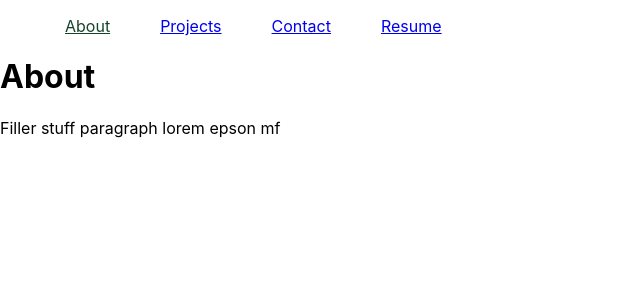
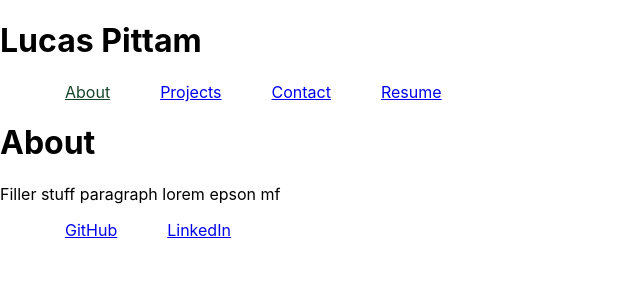
Before and after one commit to lucaspittam/react-portfolio, a React (Create React App) app in the folder react-portfolio/: page / in a window 1280 px wide. Shown: the top 300 px of the page, without its empty margins (0-640 px from the left). Built offline with nearby package versions, Linux system fonts and the light colour scheme.

Commit message:
added footer page

```diff
--- /dev/null
+++ b/react-portfolio/src/components/Footer.js
@@ -0,0 +1,30 @@
+import React from 'react';
+
+function Footer() {
+
+    const links = [
+        {
+            name: 'GitHub',
+            url: 'https://github.com/lucaspittam'
+        },
+        {
+            name: 'LinkedIn',
+            url: 'https://www.linkedin.com/in/lucas-pittam-3209bb22b/'
+        }
+    ];
+
+    return (
+        <footer>
+            <ul className="nav-list">
+                {links.map((link) => (
+                    <li className="list-item" key={link.name}>
+                        <a href={link.url} target="_blank" rel="noopener noreferrer">{link.name}</a>
+                    </li>
+                ))}
+            </ul>
+        </footer>
+
+    );
+}
+
+export default Footer;
--- a/react-portfolio/src/components/Portfolio.js
+++ b/react-portfolio/src/components/Portfolio.js
@@ -4,6 +4,7 @@
 import Projects from './pages/Projects';
 import Contact from './pages/Contact';
 import Resume from './pages/Resume';
+import Footer from './Footer';
 
 function Portfolio() {
     const [currentPage, setCurrentPage] = useState('About');
@@ -22,9 +23,11 @@
 
     return (
         <div>
-            <Nav currentPage={currentPage} setCurrentPage={setCurrentPage} />
-            <div>{renderPage(currentPage)}</div>
-        </div>
+        <h1>Lucas Pittam</h1>
+        <Nav currentPage={currentPage} setCurrentPage={setCurrentPage} />
+        <div>{renderPage(currentPage)}</div>
+        <Footer />
+    </div>
     );
 }
 
```
